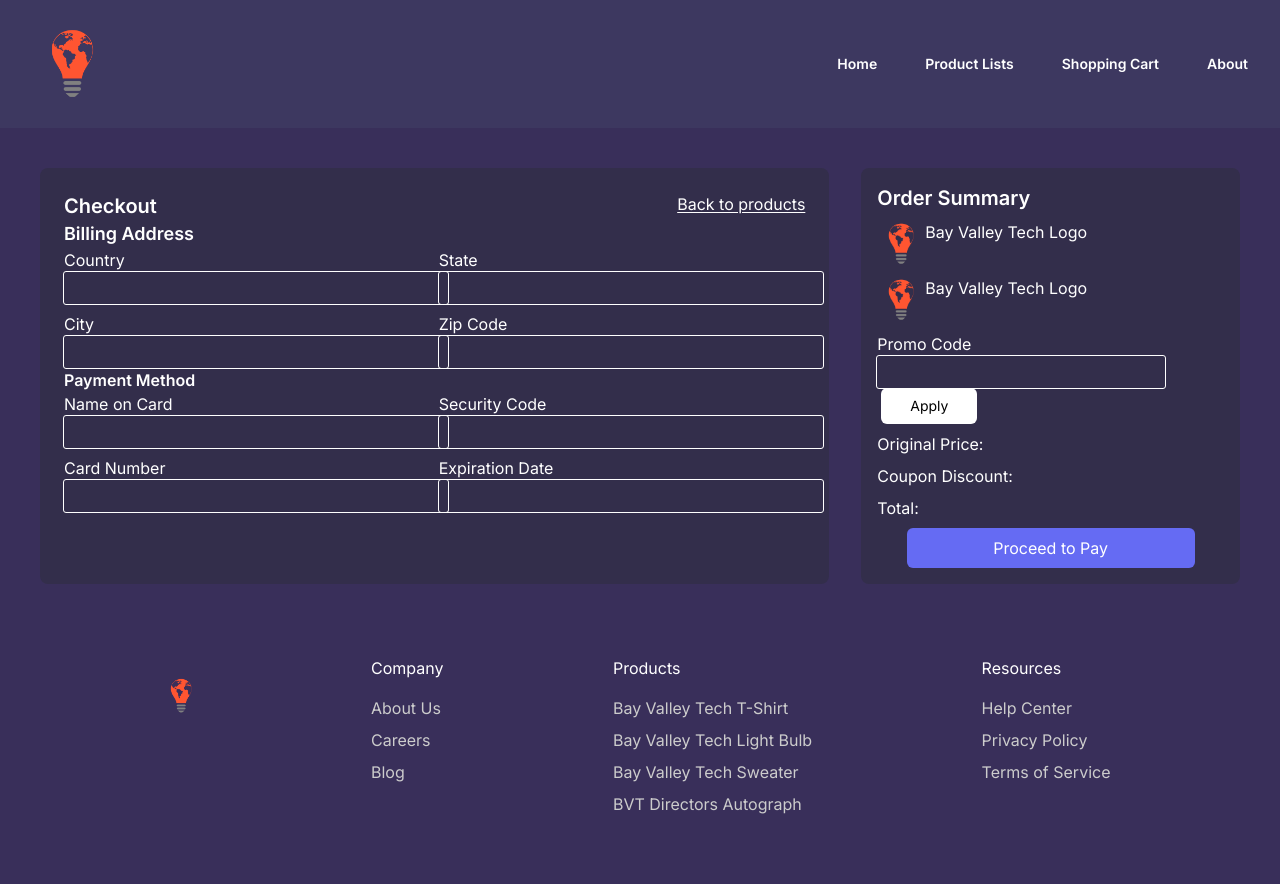
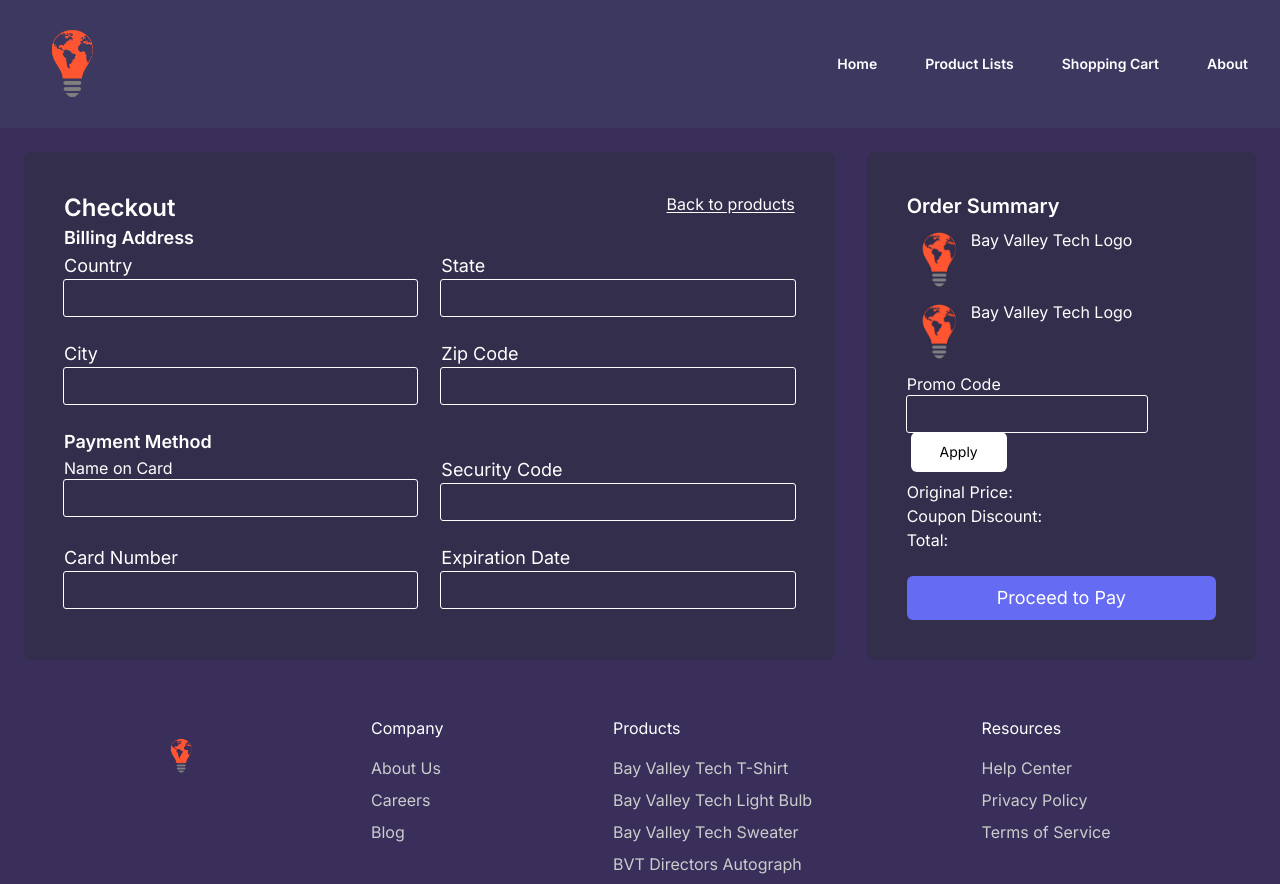
Before and after one commit to Bay-Valley-Tech-Code-Academy/UI-Tool-Kit, a Next.js app: page /checkout in a window 1280 px wide. Before the commit the page ends 824 px from the top, so only its background shows below. Built offline with nearby package versions, Linux system fonts and the light colour scheme.

Commit message:
made checkout page response + added some minor adjustments

```diff
--- a/src/app/checkout/page.js
+++ b/src/app/checkout/page.js
@@ -17,114 +17,116 @@ export default function Checkout() {
 
     return (
         <div className="text-white">
-            <div className="md:grid grid-cols-3 gap-8 p-10">
-                <div className="bg-[#332E4B] rounded-lg p-6 col-span-2">
+            <div className="md:grid grid-cols-3 md:gap-8 sm:p-6 p-10">
+                <div className="bg-[#332E4B] rounded-lg sm:p-10 p-6 col-span-2">
                     <div className="flex justify-between">
-                        <p className="justify-start font-semibold text-xl">Checkout</p>
+                        <p className="justify-start font-semibold sm:text-2xl md:text-2xl">Checkout</p>
                         <Link href="/productlists">
                             <p className="justify-end underline underline-offset-2">Back to products</p>
                         </Link>
                     </div>
                     <form>
                         <p className="font-semibold text-lg">Billing Address</p>
-                        <div className="grid grid-cols-2 gap-2">
+                        <div className="md:grid grid-cols-2 md:gap-6">
                             <div>
-                                <label htmlFor="country" className="block">Country</label>
+                                <label htmlFor="country" className="block sm:text-lg">Country</label>
                                 <input
                                     type="text"
-                                    className="text-white bg-inherit outline outline-1 rounded-sm p-1 w-96"
+                                    className="text-white bg-inherit outline outline-1 rounded-sm md:h-9 p-1 sm:w-full w-96"
                                 />
                             </div>
                             <div>
-                                <label htmlFor="state" className="block">State</label>
+                                <label htmlFor="state" className="block sm:text-lg">State</label>
                                 <input
                                     type="text"
-                                    className="text-white bg-inherit outline outline-1 rounded-sm p-1 w-96"
+                                    className="text-white bg-inherit outline outline-1 rounded-sm h-9 p-1 sm:w-full w-96"
                                 />
                             </div>
                             <div>
-                                <label htmlFor="city" className="block">City</label>
+                                <label htmlFor="city" className="block sm:text-lg">City</label>
                                 <input
                                     type="text"
-                                    className="text-white bg-inherit outline outline-1 rounded-sm p-1 w-96"
+                                    className="text-white bg-inherit outline outline-1 rounded-sm h-9 p-1 sm:w-full w-96"
                                 />
                             </div>
                             <div>
-                                <label htmlFor="zip_code" className="block">Zip Code</label>
+                                <label htmlFor="zip_code" className="block sm:text-lg">Zip Code</label>
                                 <input
                                     type="text"
-                                    className="text-white bg-inherit outline outline-1 rounded-sm p-1 w-96"
+                                    className="text-white bg-inherit outline outline-1 rounded-sm h-9 p-1 sm:w-full w-96"
                                 />
                             </div>
                         </div>
-                        <p className="font-semibold">Payment Method</p>
-                        <div className="grid grid-cols-2 gap-2">
+                        <p className="font-semibold mt-6 text-lg">Payment Method</p>
+                        <div className="md:grid grid-cols-2 md:gap-6">
                             <div>
                                 <label htmlFor="card_name" className="block">Name on Card</label>
                                 <input
                                     type="text"
-                                    className="text-white bg-inherit outline outline-1 rounded-sm p-1 w-96"
+                                    className="text-white bg-inherit outline outline-1 rounded-sm h-9 p-1 sm:w-full w-96"
                                 />
                             </div>
                             <div>
-                                <label htmlFor="security_code" className="block">Security Code</label>
+                                <label htmlFor="security_code" className="block sm:text-lg">Security Code</label>
                                 <input
                                     type="text"
-                                    className="text-white bg-inherit outline outline-1 rounded-sm p-1 w-96"
+                                    className="text-white bg-inherit outline outline-1 rounded-sm h-9 p-1 sm:w-full w-96"
                                 />
                             </div>
                             <div>
-                                <label htmlFor="card_number" className="block">Card Number</label>
+                                <label htmlFor="card_number" className="block sm:text-lg">Card Number</label>
                                 <input
                                     type="text"
-                                    className="text-white bg-inherit outline outline-1 rounded-sm p-1 w-96"
+                                    className="text-white bg-inherit outline outline-1 rounded-sm p-1 h-9 sm:w-full w-96"
                                 />
                             </div>
                             <div>
-                                <label htmlFor="expiration_date" className="block">Expiration Date</label>
+                                <label htmlFor="expiration_date" className="block sm:text-lg">Expiration Date</label>
                                 <input
                                     type="text"
-                                    className="text-white bg-inherit outline outline-1 rounded-sm p-1 w-96"
+                                    className="text-white bg-inherit outline outline-1 rounded-sm p-1 h-9 sm:w-full w-96"
                                 />
                             </div>
                         </div>
                     </form>
                 </div>
-                <div className="order-summary flex flex-col gap-2 bg-[#332E4B] p-4 rounded-lg">
+                <div className="order-summary flex flex-col sm:mt-[-28px] md:mt-0 sm:gap-1 md:gap-2 bg-[#332E4B] sm:p-10 p-4 rounded-lg">
                 <p className="font-semibold text-xl">Order Summary</p>
                     <div className="flex">
                         <img
                             src="/images/bvt_logo.png"
-                            className="w-12"
+                            className="w-16"
                         />
                         <p>Bay Valley Tech Logo</p>
                     </div>
                     <div className="flex">
                         <img
                             src="/images/bvt_logo.png"
-                            className="w-12"
+                            className="w-16"
                         />
                         <p>Bay Valley Tech Logo</p>
                     </div>
-                    <div className="flex gap-4">
+                    <div className="flex gap-0">
                         <div>
                             <label className="block">Promo Code</label>
                             <input
                                 type="text"
-                                className="text-white bg-inherit outline outline-1 rounded-sm p-1 w-72"
+                                className="text-white bg-inherit outline outline-1 rounded-sm p-1 h-9 sm:w-full md:w-60"
                             />
                             <button
-                                className="bg-white text-black h-9 text-sm w-24 rounded-md ml-1"
+                                className="bg-white text-black h-10 text-sm w-24 rounded-md ml-1"
                             >Apply
                         </button>
                         </div>
                     </div>
-                    <p>Original Price:</p>
-                    <p>Coupon Discount:</p>
-                    <p>Total:</p>
+                    <div className="text-md">
+                        <p>Original Price:</p>
+                        <p>Coupon Discount:</p>
+                        <p>Total:</p>
+                    </div>
                     <div className="flex justify-center">
                         <button
-                            className="bg-[#656BF3] p-2 rounded-md w-72 justify-center"
+                            className="bg-[#656BF3] p-2 rounded-md mt-4 sm:text-lg sm:w-full w-72 justify-center"
                         >Proceed to Pay
                         </button>
                     </div>
```
